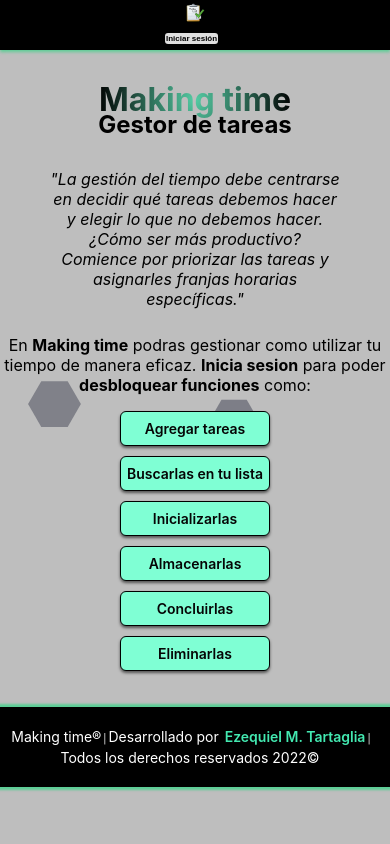
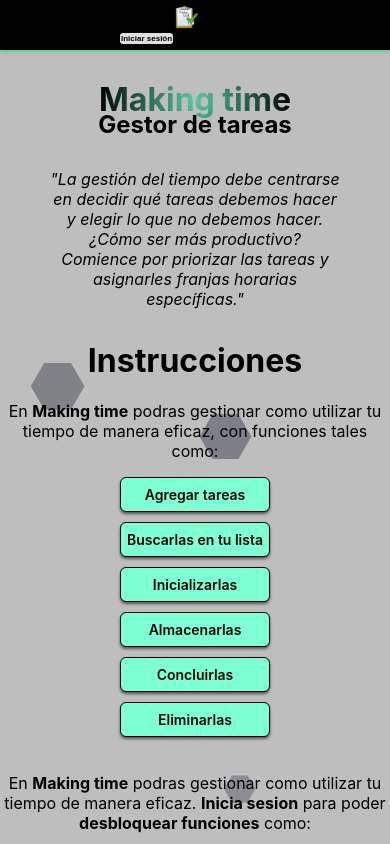
Before and after one commit to EzequielTartaglia/Login-with-JSX-Auth0, a React (Create React App) app: page /instrucciones in a window 390 px wide. Shown: the top 844 px of the page. Built offline with nearby package versions, Linux system fonts and the light colour scheme.

Commit message:
Agregando instrucciones.

```diff
--- a/src/Componentes/NavegadorBar.jsx
+++ b/src/Componentes/NavegadorBar.jsx
@@ -96,12 +96,11 @@ export  const NavLogin = () => {
         const {user} = useAuth0()
 
 return <nav className="nav">
-        <Link to="/inicio" className="site-title"><img src={logo} alt="" /></Link>
+        <Link to="/instrucciones" className="site-title"><img src={logo} alt="" /></Link>
 
         <ul className="principalMenu">
-        <CustomLink to="/inicio">[Inicio]</CustomLink>
-        <CustomLink to="/gestor-de-tareas">[Gestor de tareas]</CustomLink>
-        <CustomLink to="/incompletas">[Por hacer]</CustomLink>
+        <CustomLink to="/instrucciones">Instrucciones</CustomLink>
+        <CustomLink to="/gestor-de-tareas">Gestor de tareas</CustomLink>
         </ul>
         <ul>
          {/* Importar perfil modificado */}
--- a/src/Pages/App.jsx
+++ b/src/Pages/App.jsx
@@ -2,9 +2,8 @@
 import '../Styles/App.css';
 import'../Styles/NavegadorBar.css';
 //Paginas para enlazar (SPA)
-import Inicio from './Inicio';
+import Instrucciones from './Instrucciones';
 import GestorDeTareas from './GestorDeTareas';
-import TareasIncompletas from './TareasIncompletas';
 import { Route, Routes } from 'react-router-dom';
 import { useAuth0 } from "@auth0/auth0-react";
 import {ToastContainer,toast} from 'react-toastify';
@@ -136,11 +135,9 @@ export default function App() {
         {/* Agregar materiales especiales por la route */}
         <Routes>
           {/* Componentes de la pagina "Inicio" */}
-        <Route path="/inicio" element={<Inicio />} />
+        <Route path="/instrucciones" element={<Instrucciones />} />
           {/* Componentes de la pagina "Gestor de tareas" */}
         <Route path="/gestor-de-tareas" element={<GestorDeTareas />} />
-          {/* Componentes de la pagina "TareasIncompletas" */}
-        <Route path="/incompletas" element={<TareasIncompletas />} />
         </Routes>
         {/* Fin de componentes agregados por la route */}
       </div>
--- a/src/Pages/GestorDeTareas.jsx
+++ b/src/Pages/GestorDeTareas.jsx
@@ -8,7 +8,7 @@ export default function ListaPage() {
     const {user, isAuthenticated} = useAuth0()
 
     return <>
-    <h1>[Gestor de tareas]</h1>
+    <h1>Gestor de tareas</h1>
     {isAuthenticated
 
     /* Si esta logeado */
--- a/src/Pages/Inicio.jsx
+++ /dev/null
@@ -1,8 +0,0 @@
-//Importaciones
-
-export default function Inicio() {
-
-    return <>
-    <h1>[Inicio]</h1>
-    </>
-}
--- /dev/null
+++ b/src/Pages/Instrucciones.jsx
@@ -0,0 +1,31 @@
+//Importaciones
+
+export default function Instrucciones() {
+
+    return <>
+    <h1>Instrucciones</h1>
+    <LogInInstructions/>
+    </>
+}
+
+export function LogInInstructions(){
+    //Datos del usuario
+
+    return(
+
+         <>
+         <p>En <b className='titleBolder'>Making time</b> podras gestionar como utilizar tu tiempo de manera eficaz, con funciones tales como:</p>
+         <ul className='listApp'>
+           <li>Agregar tareas</li>
+           <li>Buscarlas en tu lista</li>
+           <li>Inicializarlas</li>
+           <li>Almacenarlas</li>
+           <li>Concluirlas</li>
+           <li>Eliminarlas</li>
+           </ul>
+           </>
+
+    )
+
+
+   }
--- a/src/Styles/NavegadorBar.css
+++ b/src/Styles/NavegadorBar.css
@@ -25,7 +25,7 @@
     align-items: center;
   }
   .principalMenu{
-      margin-left: 5.5em;
+      margin-left: 150px;
       min-width: 350px;
       float: left;
       text-align: center;
@@ -170,7 +170,7 @@
 
     }
     nav ul{
-      margin-left: 0;
+      margin-left: -10px;
 
     }
     .site-title{
@@ -180,22 +180,25 @@
 
     }
     .site-title img{
-      height: 20px;
+      height: 25px;
+      margin-left: -17.5px;
+      margin-top: 10px;
     }
     .principalMenu{
       height: 20px;
-      padding: 10px 80px;
+      padding: 10px 39.5px;
       margin: auto;
+      margin-left: 35px;
 
     }
     .principalMenu a{
-      font-size: 8px;
+      font-size: 12px;
     }
     .sessionInfo{
       margin: auto;
       height: 1px;
       margin-top: -20px;
-      margin-left: 50%;
+      margin-left: 40%;
       font-size: 10px;
 
 
@@ -217,12 +220,12 @@
       margin: auto;
       align-items: center;
       margin-top: -45px;
-      margin-left: 5%;
+      margin-left: 15%;
 
     }
     .img-nav-custom{
       height: 35px;
       border: solid .3px aquamarine;
-      margin-left: 0;
+      margin-left: -120%;
     }
   }
```
